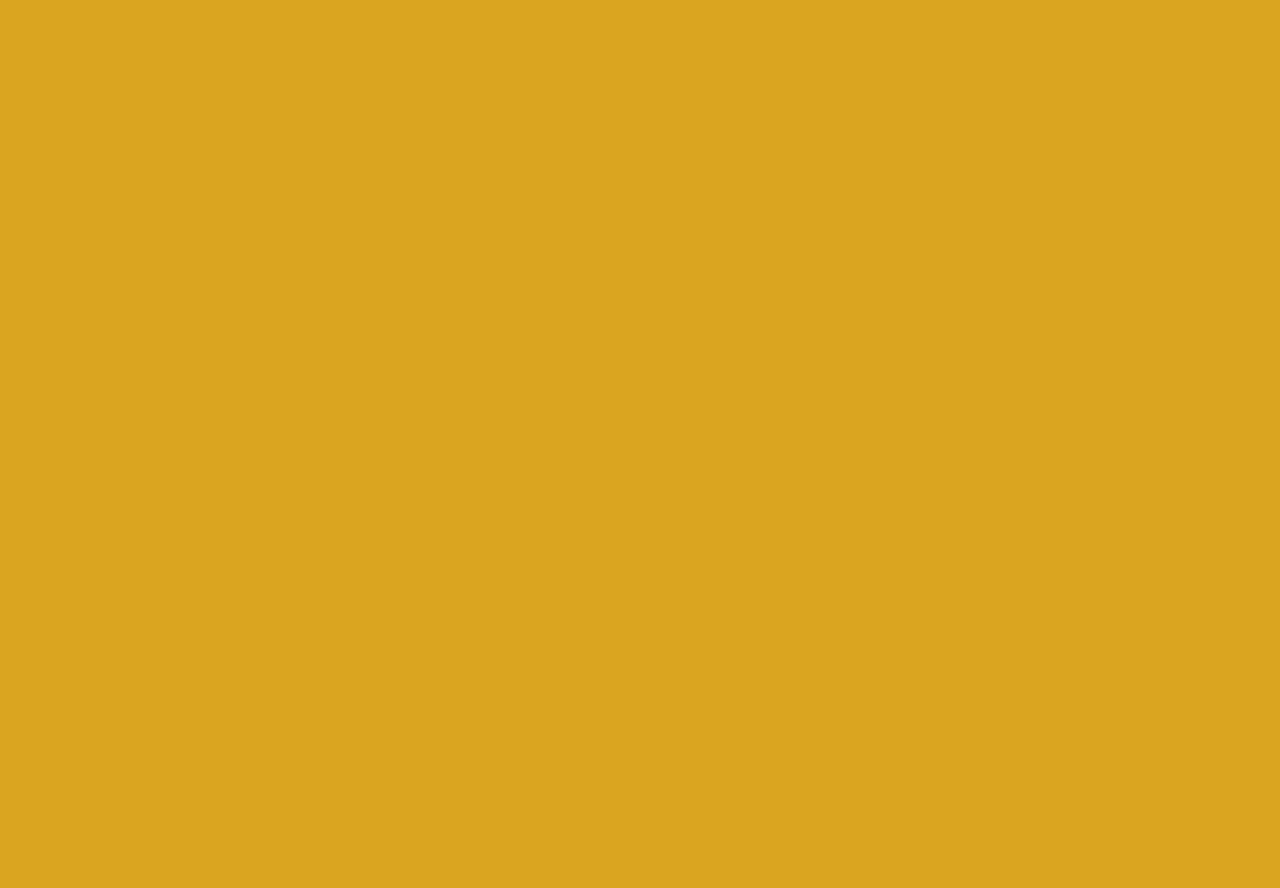
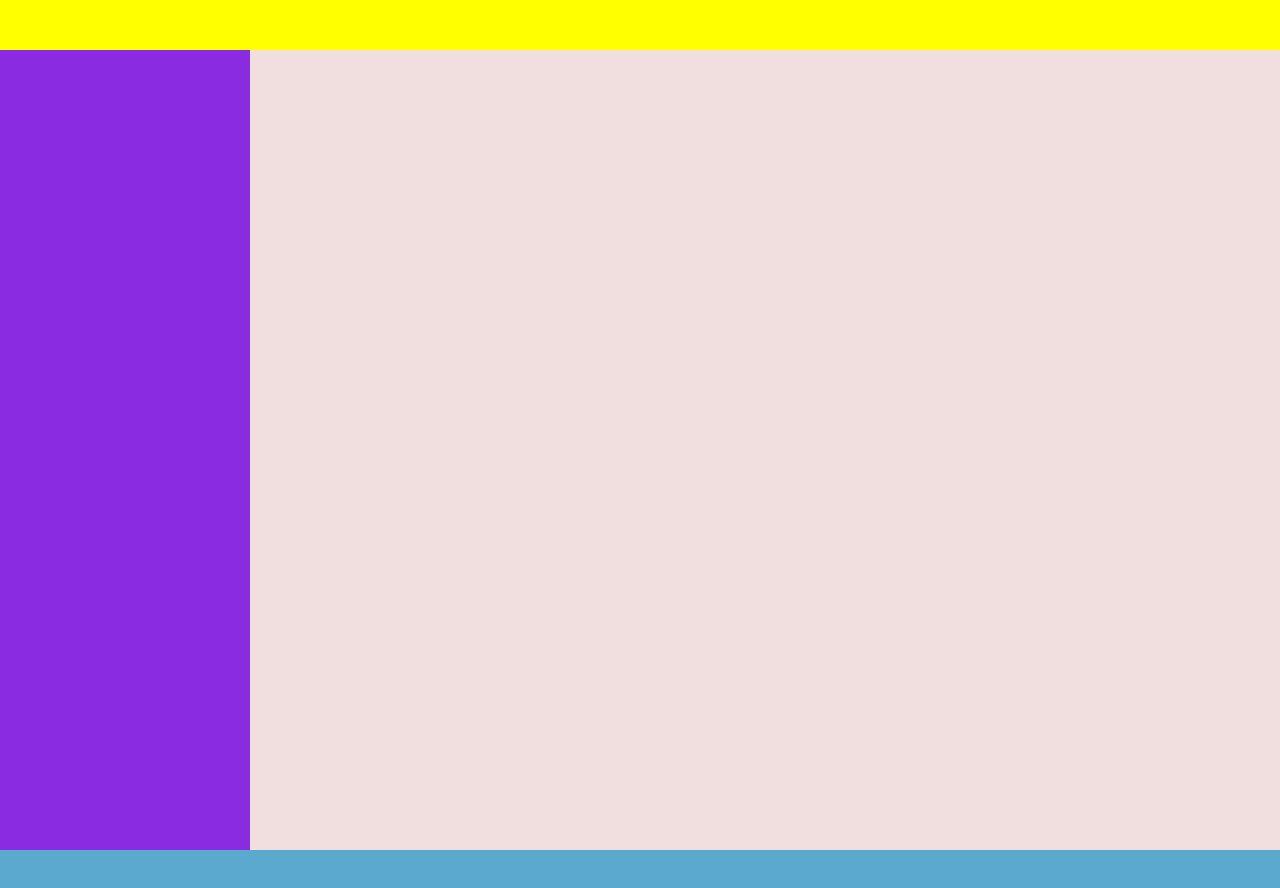
Before and after one commit to splendidzrs/admin-dashboard, a plain HTML site: page index.html in a window 1280 px wide. Shown: the top 888 px of the page. Before the commit the page ends 800 px from the top, so only its background shows below. Drawn offline with Linux system fonts and the light colour scheme.

Commit message:
layout done

```diff
--- a/css/style.css
+++ b/css/style.css
@@ -1,3 +1,28 @@
 *{
-    background: goldenrod;
+    background: #f1dfdf;
+    margin: 0;
+    padding: 0;
 }
+/*=============== nav bar style ============================*/
+.nav-bar{
+    height: 50px;
+    background: yellow;
+    width: 100%;
+    display: flex;
+}
+.main-content{
+    display: flex;
+    flex-basis: auto;
+}
+/*=============== left sidebar style ============================*/
+.left-sidebar{
+    height: 100vh;
+    width: 250px;
+    background: blueviolet;
+}
+/*=============== right sidebar style ============================*/
+.right-sidebar{
+    height: 100vh;
+    width: calc(100%-250px);
+    background: #5baace;
+}
```
